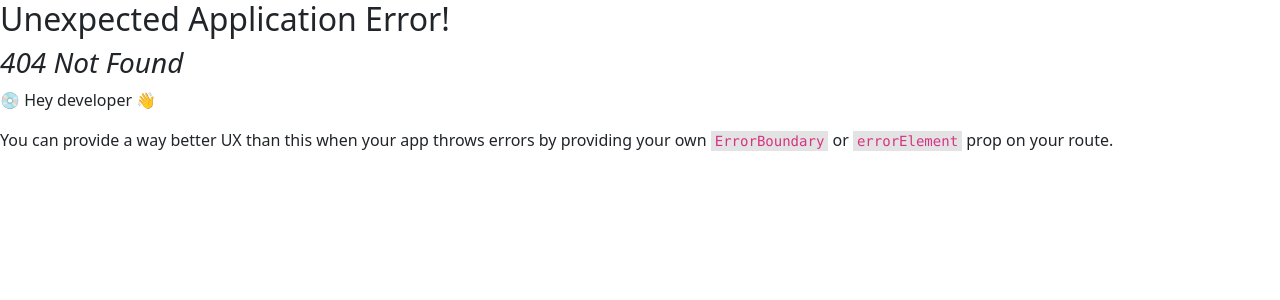
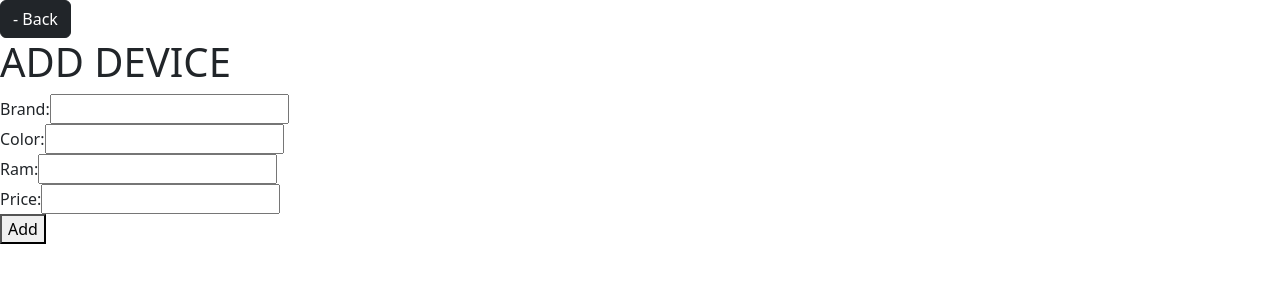
Before and after one commit to GautamKumarPilla/BASIC-CRUD, a React (Create React App) app: page /add in a window 1280 px wide. Before the commit this address had no page. Shown: the top 300 px of the page. Built offline with nearby package versions, Linux system fonts and the light colour scheme; no server answers.

Commit message:
crud-practice

```diff
--- a/package.json
+++ b/package.json
@@ -12,8 +12,8 @@
     "nodemon": "^2.0.22",
     "react": "^18.2.0",
     "react-dom": "^18.2.0",
-    "react-router": "^6.14.0",
-    "react-router-dom": "^6.14.0",
+    "react-router": "^6.14.2",
+    "react-router-dom": "^6.14.2",
     "react-scripts": "5.0.1",
     "web-vitals": "^2.1.4",
     "yup": "^1.2.0"
--- /dev/null
+++ b/src/AddDevice.js
@@ -0,0 +1,55 @@
+import axios from 'axios';
+import React, { useEffect,useState } from 'react';
+import { Formik, Form, Field } from 'formik';
+import { useNavigate } from 'react-router';
+
+const AddDevice = () => {
+    const [dev, setDev] = useState([]);
+    var navigate = useNavigate();
+
+    useEffect(()=>{
+        axios.get('http://localhost:4500/device').then((res)=>{
+            console.log(res.data);
+            setDev(res.data);
+            console.log(dev);
+        })
+    },[dev])
+  return (
+    <div>
+        <button className='btn btn-dark' onClick={()=>{navigate('/')}}>- Back</button>
+       <h1>ADD DEVICE</h1>
+        <Formik initialValues={{
+            brand:"",
+            color:"",
+            ram:"",
+            price:""
+        }
+    }
+        onSubmit={
+            (values)=>{
+             console.log(values);
+             axios.post("http://localhost:4500/add",values).then(()=>{
+                alert("Added!")
+             })
+        }
+    }
+        >
+            {
+                ({handleSubmit,handleChange,handleBlur})=>{
+                    return(
+                        <Form>
+                            Brand:<Field name="brand"></Field><br/>
+                            Color:<Field name="color"></Field><br/>
+                            Ram:<Field name="ram"></Field><br/>
+                            Price:<Field name="price"></Field><br/>
+                            <button onClick={handleSubmit}>Add</button>
+                        </Form>
+                    )
+                }
+            }
+        </Formik>
+    </div>
+  )
+}
+
+export default AddDevice;
--- a/src/App.js
+++ b/src/App.js
@@ -1,10 +1,55 @@
+import { Link,Outlet} from 'react-router-dom';
 import './App.css';
+import { useEffect,useState } from 'react';
+import axios from 'axios';
 
 
 function App() {
+   const [dev, setDev] = useState([]);
+
+    useEffect(()=>{
+      axios.get('http://localhost:4500/device').then((res)=>{
+        console.log(res.data);
+        setDev([...res.data]);
+      })
+    },[])
+const del=(event)=>{
+   console.log(event._id);
+   const id = event._id;
+   axios.delete(`http://localhost:4500/delete/${id}`)
+   console.log(dev);
+}
   return (
-    <div className='App'>
+    <div>
+    <div className='d-flex justify-content-center mt-3'>
+    <table border={5} cellSpacing={5} cellPadding={2} style={{backgroundColor:'seagreen'}}>
+      {
+          dev && dev.map((a,i)=>{
+          return(
+              <tr style={{border:'2px solid black'}}>
+                <td>{a.brand}</td>
+                <td>{a.color}</td>
+                <td>{a.ram}</td>
+                <td>{a.price}</td>
+                <td><button><Link to={'/add'}>Add</Link></button></td>
+                <td><button onClick={()=>{del(a,i)}}>Delete</button></td>
+                <td><button><Link to={`/update/${a._id}`}>Update</Link></button></td>
+              </tr>
+          )
+          })
+        }
+         </table>
+    </div>
 
+        <br/>
+
+        <div className='d-flex justify-content-center'>
+        <button><Link to='/add'>Add device</Link></button>
+        </div>
+
+      <div>
+        <Outlet></Outlet>
+      </div>
     </div>
   );
 }
--- /dev/null
+++ b/src/UpdateDevice.js
@@ -0,0 +1,53 @@
+import axios from 'axios';
+import React, { useEffect,useState } from 'react';
+import { Formik, Form, Field } from 'formik';
+import { useParams } from 'react-router';
+
+const UpdateDevice = () => {
+    const [dev, setDev] = useState([]);
+    const {id} = useParams();
+
+    useEffect(()=>{
+        axios.get('http://localhost:4500/device').then((res)=>{
+            console.log(res.data);
+            setDev(res.data);
+            console.log(dev);
+        })
+    },[])
+
+  return (
+    <div>
+       <h1>Update DEVICE</h1>
+        <Formik initialValues={{
+            brand:"",
+            color:"",
+            ram:"",
+            price:""
+        }
+    }
+        onSubmit={
+            (values)=>{
+             console.log(values);
+             axios.put(`http://localhost:4500/update/${id}`,values)
+        }
+    }
+        >
+            {
+                ({handleSubmit,handleChange,handleBlur})=>{
+                    return(
+                        <Form>
+                            Brand:<Field name="brand"></Field><br/>
+                            Color:<Field name="color"></Field><br/>
+                            Ram:<Field name="ram"></Field><br/>
+                            Price:<Field name="price"></Field><br/>
+                            <button onClick={handleSubmit}>Update</button>
+                        </Form>
+                    )
+                }
+            }
+        </Formik>
+    </div>
+  )
+}
+
+export default UpdateDevice;
```
Also changed, not shown: src/index.js (+12 -6 lines), 1 other file (tests, documents, lock files or other folders).
